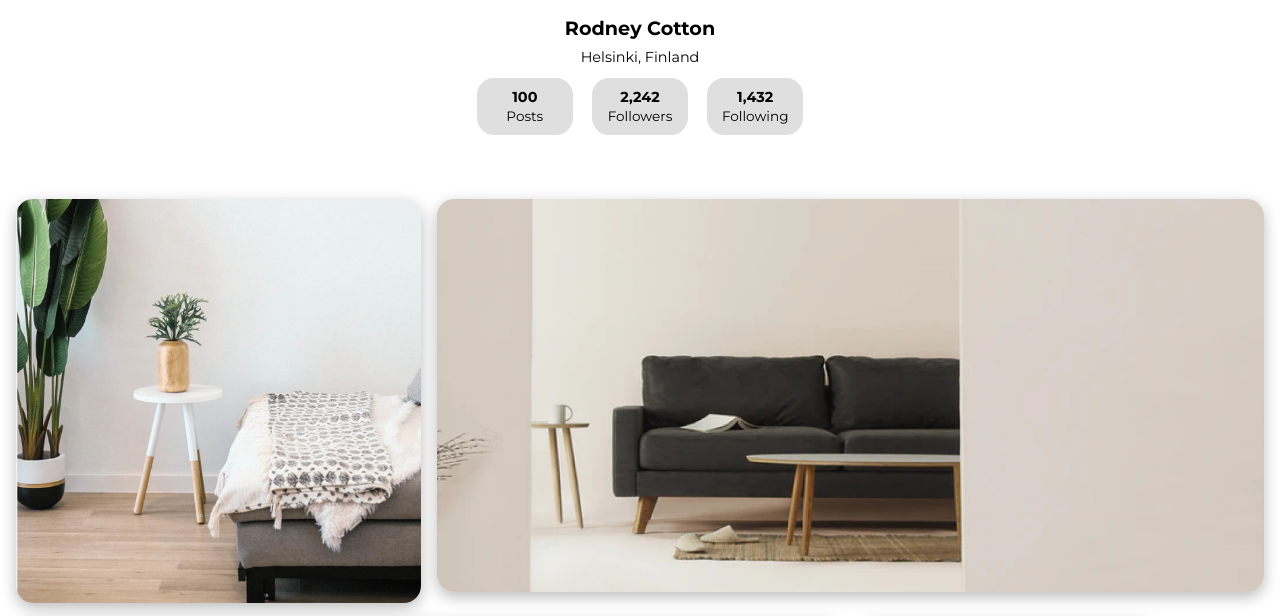
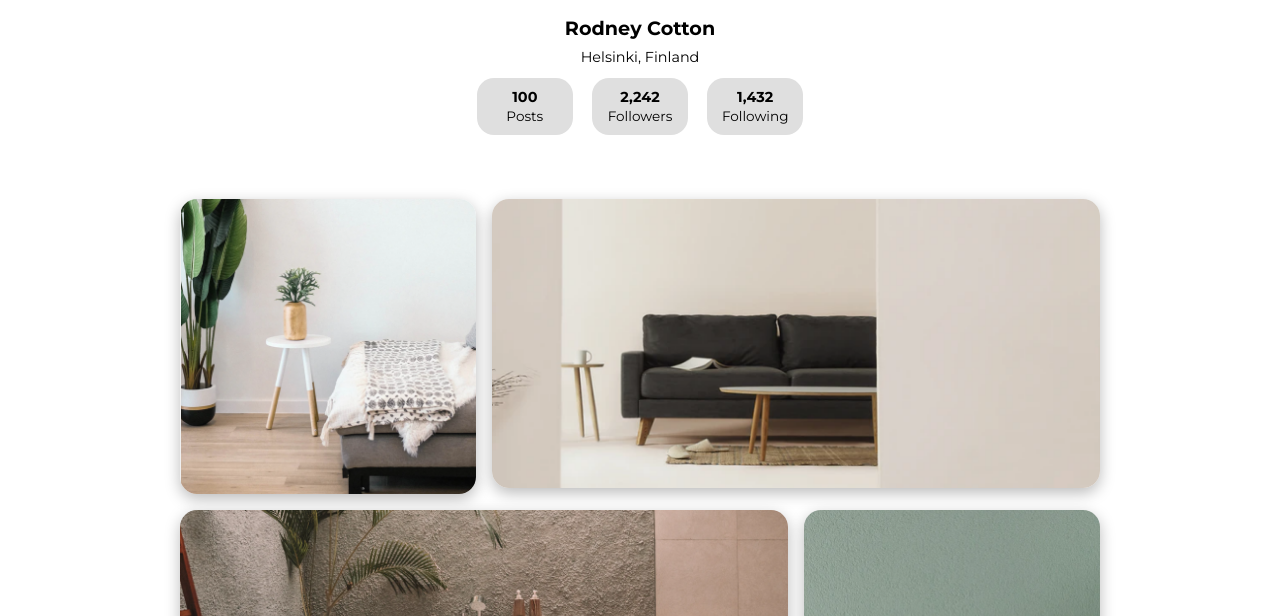
Before and after one commit to Anselmo1122/Challenge-My-gallery, a plain HTML site: page index.html in a window 1280 px wide. Shown: the part 178-794 px from the top of the page. Drawn offline with Linux system fonts and the light colour scheme.

Commit message:
Añado estilos para desktop

```diff
--- a/styles.css
+++ b/styles.css
@@ -68,6 +68,8 @@ body {
     margin: 4rem 0;
 }
 .gallery__photos {
+    margin: auto;
+    max-width: 920px;
     display: grid;
     grid-template-columns: repeat(3, 1fr);
     grid-template-rows: repeat(3, auto);
```
